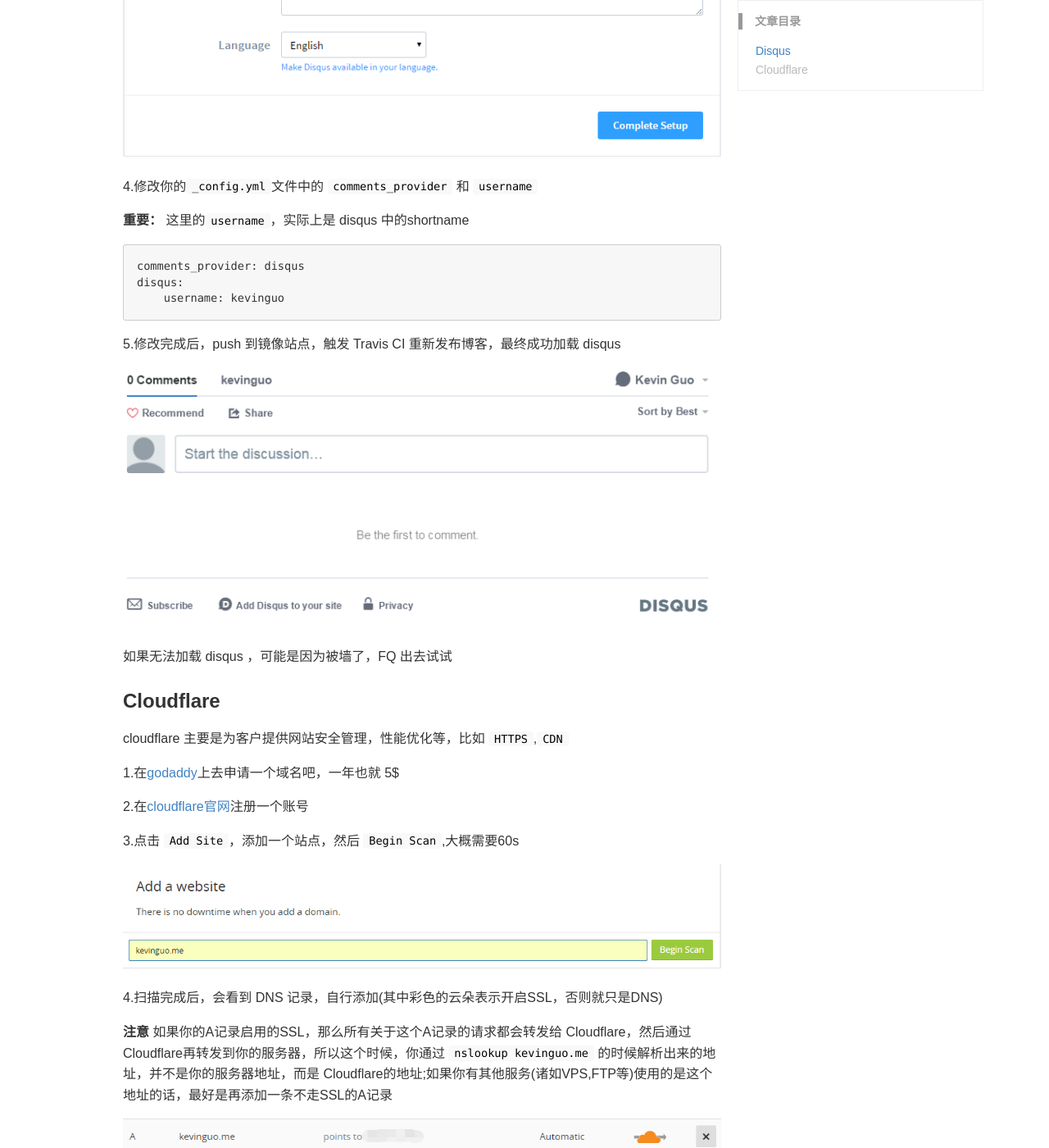
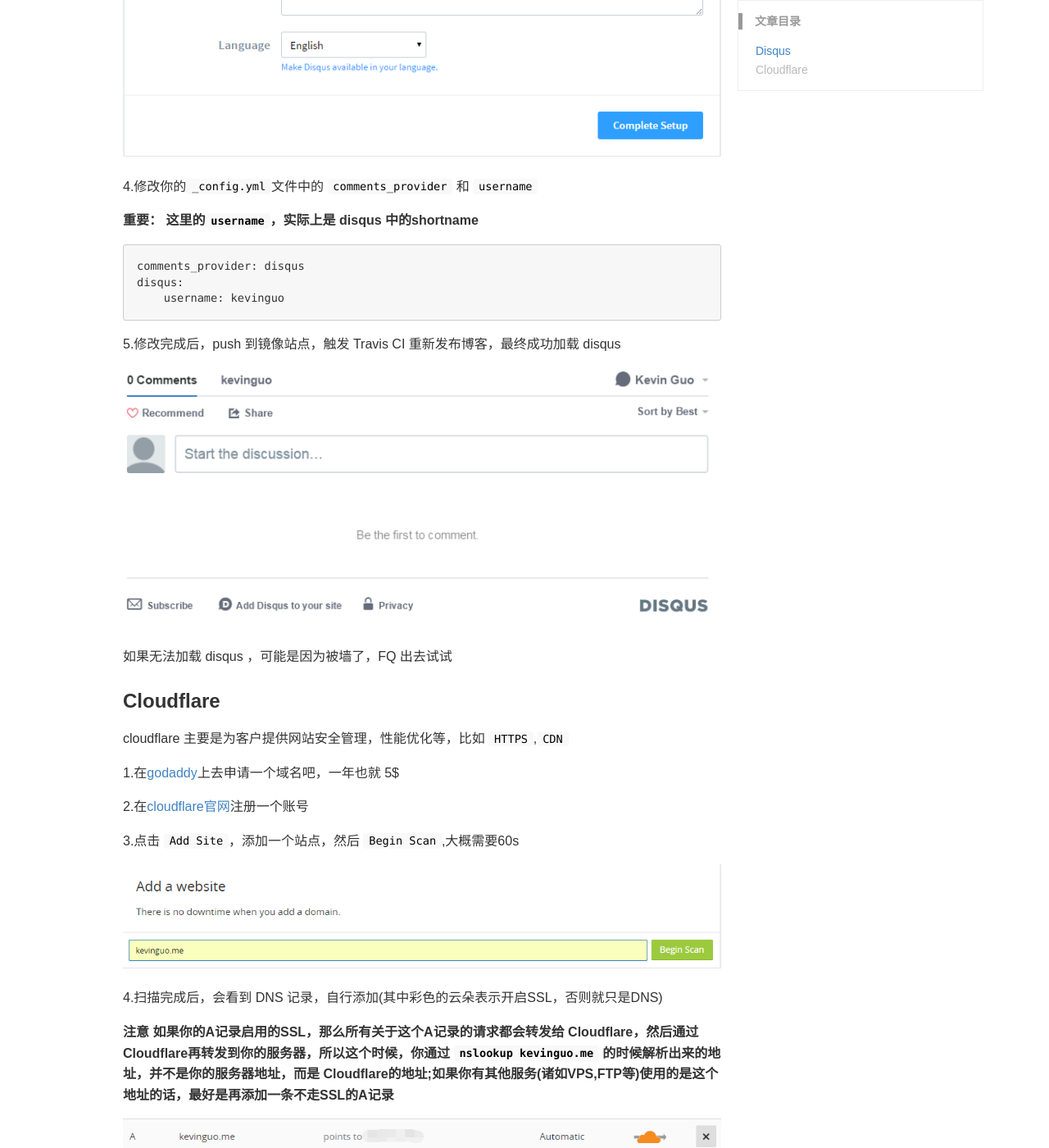
Before and after one commit to chinakevinguo/chinakevinguo.github.io, a Jekyll site: the page built from _posts/2017-07-12-jekyll-create-a-static-blog(2).md, in a window 1280 px wide and 1400 px high, scrolled down 1599 px. Shown: the whole window at 82% size. Built offline with Jekyll 4.4.1, drawn with Linux system fonts in a browser that asks for light colours; comment, search, counter and statistics services are not loaded.

Commit message:
修改格式

````diff
--- a/_posts/2017-07-12-jekyll-create-a-static-blog(2).md
+++ b/_posts/2017-07-12-jekyll-create-a-static-blog(2).md
@@ -26,7 +26,7 @@ disqus 是一家第三方社会化评论系统，主要为网站主提供评论
 
 4.修改你的`_config.yml`文件中的 `comments_provider` 和 `username`
 
-**重要：** 这里的`username`，实际上是 disqus 中的shortname
+**重要： 这里的`username`，实际上是 disqus 中的shortname**
 
 ```bash
 comments_provider: disqus
@@ -54,7 +54,7 @@ cloudflare 主要是为客户提供网站安全管理，性能优化等，比如
 
 4.扫描完成后，会看到 DNS 记录，自行添加(其中彩色的云朵表示开启SSL，否则就只是DNS)
 
-**注意** 如果你的A记录启用的SSL，那么所有关于这个A记录的请求都会转发给 Cloudflare，然后通过 Cloudflare再转发到你的服务器，所以这个时候，你通过 `nslookup kevinguo.me` 的时候解析出来的地址，并不是你的服务器地址，而是 Cloudflare的地址;如果你有其他服务(诸如VPS,FTP等)使用的是这个地址的话，最好是再添加一条不走SSL的A记录
+**注意 如果你的A记录启用的SSL，那么所有关于这个A记录的请求都会转发给 Cloudflare，然后通过 Cloudflare再转发到你的服务器，所以这个时候，你通过 `nslookup kevinguo.me` 的时候解析出来的地址，并不是你的服务器地址，而是 Cloudflare的地址;如果你有其他服务(诸如VPS,FTP等)使用的是这个地址的话，最好是再添加一条不走SSL的A记录**
 
 ![cloudflare-dns](/images/posts/cloudflare-dns.png)
 
````
Also changed, not shown: _posts/2017-07-12-jekyll-create-a-static-blog(1).md (+4 -4 lines).
